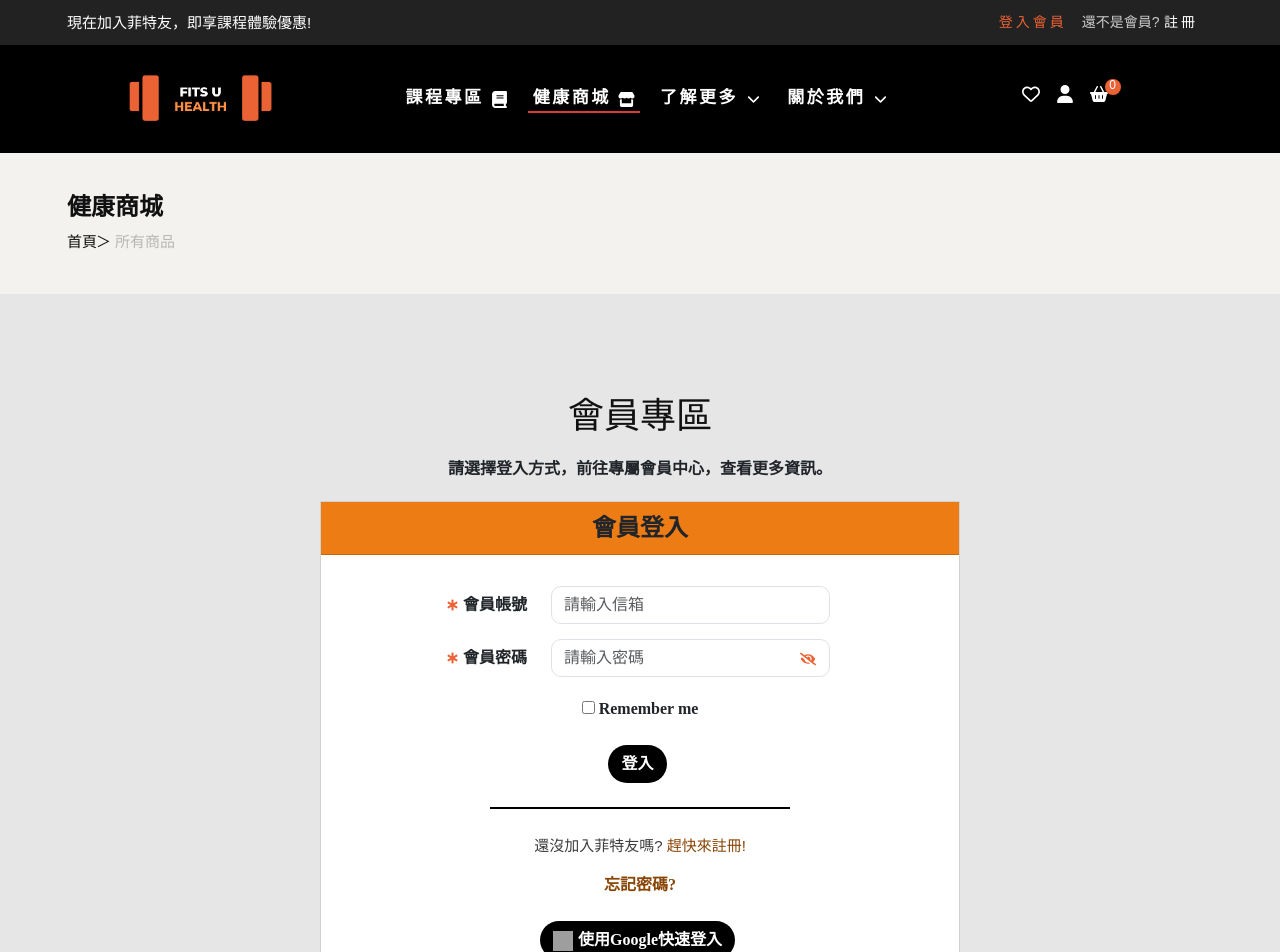
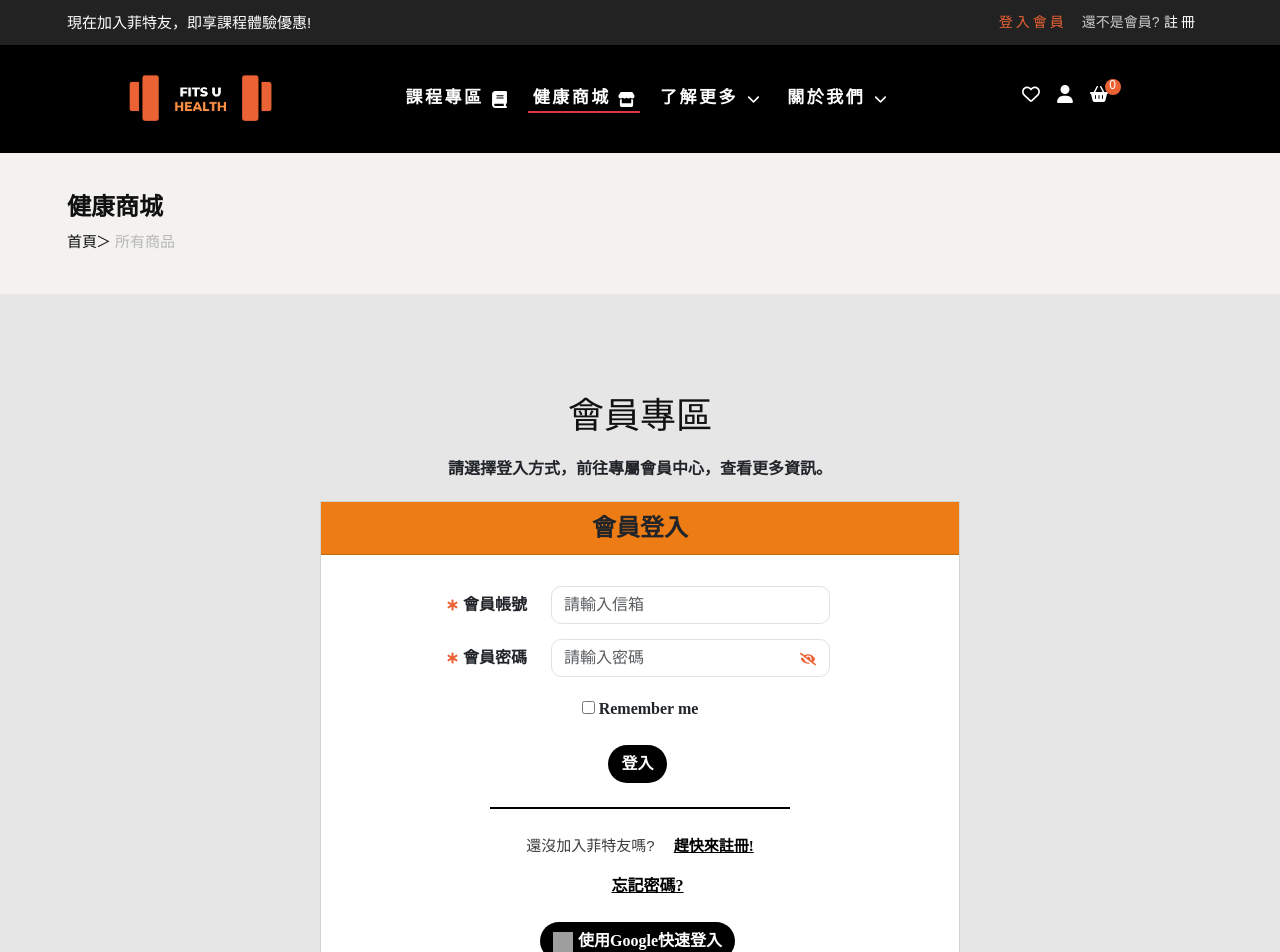
Before and after one commit to ni86910/team1_final, a Next.js app in the folder frontend-react/: page /member/login in a window 1280 px wide. Shown: the top 952 px of the page. Built offline with nearby package versions, Linux system fonts and the light colour scheme; no server answers; grey boxes are pictures that could not be loaded.

Commit message:
登入頁面完成

```diff
--- a/frontend-react/components/member/login.js
+++ b/frontend-react/components/member/login.js
@@ -8,18 +8,20 @@ import Link from 'next/link'
 import GoogleLogin from './google-login'
 import { FaStarOfLife } from 'react-icons/fa6'
 import { FaEye, FaEyeSlash } from 'react-icons/fa'
-import Image from 'next/image'
 
 export default function LoginPage() {
   const router = useRouter()
   const { login } = useAuth()
 
   // 呈現密碼用
-  const [inputText, setInputText] = useState('')
+
   const [showPassword, setShowPassword] = useState(false)
 
+  // 新增Remember Me 狀態
+  const [rememberMe, setrememberMe] = useState(false)
+
   // 驗證
-  const [data, setData] = useState({
+  const [Logindata, setLoginData] = useState({
     m_account: '',
     m_pwd: '',
   })
@@ -28,16 +30,14 @@ export default function LoginPage() {
     m_pwd: '',
   })
 
-  // 新增Remember Me 狀態
-  const [rememberMe, setrememberMe] = useState(false)
-
+  //Remember Me
   useEffect(() => {
     const rememberAccount = localStorage.getItem('rememberAccount')
     const rememberPwd = localStorage.getItem('rememberPwd')
     const rememberState = localStorage.getItem('rememberState')
 
     if (rememberState === 'true' && rememberAccount && rememberPwd) {
-      setData({ m_account: rememberAccount, m_pwd: rememberPwd })
+      setLoginData({ m_account: rememberAccount, m_pwd: rememberPwd })
       setrememberMe(true)
     }
   }, [])
@@ -46,16 +46,16 @@ export default function LoginPage() {
   const validateFields = () => {
     const newErrors = {}
 
-    if (validator.isEmpty(data.m_account, { ignore_whitespace: true })) {
+    if (validator.isEmpty(Logindata.m_account, { ignore_whitespace: true })) {
       newErrors.m_account = '帳號為必填欄位'
-    } else if (!validator.isEmail(data.m_account)) {
-      newErrors.m_account = '電子郵件格式不正確'
+    } else if (!validator.isEmail(Logindata.m_account)) {
+      newErrors.m_account = '信箱格式不正確'
     }
 
-    if (validator.isEmpty(data.m_pwd, { ignore_whitespace: true })) {
+    if (validator.isEmpty(Logindata.m_pwd, { ignore_whitespace: true })) {
       newErrors.m_pwd = '密碼為必填欄位'
     } else if (
-      !validator.isStrongPassword(data.m_pwd, {
+      !validator.isStrongPassword(Logindata.m_pwd, {
         minLength: 5, // 最小字元數
         minLowercase: 1, // 最少要幾個小寫英文字元
         minUppercase: 0, // 最少要幾個大寫英文字元
@@ -63,7 +63,7 @@ export default function LoginPage() {
         minSymbols: 0, // 最少要幾個符號
       })
     ) {
-      newErrors.m_pwd = '密碼至少5個字元，要包含一個英文小寫字元'
+      newErrors.m_pwd = '密碼至少5個字元，英文+數字'
     }
 
     setErrors(newErrors)
@@ -78,7 +78,7 @@ export default function LoginPage() {
       return
     }
 
-    const { m_account, m_pwd } = data
+    const { m_account, m_pwd } = Logindata
 
     try {
       const result = await login(m_account, m_pwd)
@@ -117,14 +117,15 @@ export default function LoginPage() {
   }
 
   // 處理輸入框變化
-  const handleChange = (e) => {
-    setData({
-      ...data,
+  const handleChangeLogin = (e) => {
+    setLoginData({
+      ...Logindata,
       [e.target.name]: e.target.value,
     })
   }
+
   // 處理輸入框失去焦點
-  const handleBlur = (e) => {
+  const handleLoginBlur = (e) => {
     validateFields()
   }
 
@@ -175,9 +176,9 @@ export default function LoginPage() {
                                 type="email"
                                 id="m_account"
                                 name="m_account"
-                                value={data.m_account}
-                                onChange={handleChange}
-                                onBlur={handleBlur}
+                                value={Logindata.m_account}
+                                onChange={handleChangeLogin}
+                                onBlur={handleLoginBlur}
                                 placeholder="請輸入信箱"
                               />
                             </div>
@@ -204,9 +205,9 @@ export default function LoginPage() {
                                 id="m_pwd"
                                 name="m_pwd"
                                 type={showPassword ? 'text' : 'password'}
-                                value={data.m_pwd}
-                                onChange={handleChange}
-                                onBlur={handleBlur}
+                                value={Logindata.m_pwd}
+                                onChange={handleChangeLogin}
+                                onBlur={handleLoginBlur}
                                 placeholder="請輸入密碼"
                               />
                               <button
@@ -220,12 +221,17 @@ export default function LoginPage() {
                                 {!showPassword ? <FaEyeSlash /> : <FaEye />}
                               </button>
                             </div>
+                            <div className="error">{errors.m_pwd}</div>
                           </div>
                           <div
                             className={`checkbox ${style['check-remember']}`}
                           >
                             <label>
-                              <input type="checkbox" />
+                              <input
+                                type="checkbox"
+                                checked={rememberMe}
+                                onChange={handleRememberMeChange}
+                              />
                               &nbsp;Remember me
                             </label>
                           </div>
@@ -237,20 +243,6 @@ export default function LoginPage() {
                             <span className="glyphicon glyphicon-off" />
                             登入
                           </button>
-                          {/* <button
-                            type="submit"
-                            className={`btn ${style['google-btn']}`}
-                          >
-                            <span className="glyphicon glyphicon-remove" />
-                            <Image
-                              className={style['google-img']}
-                              src="/img/member/google.png"
-                              width={20}
-                              height={20}
-                              alt="google"
-                            />
-                            使用Google快速登入
-                          </button> */}
                           <br />
                           <br />
                           <div className={style['straight-line']} />
@@ -258,14 +250,17 @@ export default function LoginPage() {
                           <div className="sign">
                             <p>
                               還沒加入菲特友嗎?{' '}
-                              <Link href="register" className={style['a-link']}>
+                              <Link
+                                href="register"
+                                className={style['register-link']}
+                              >
                                 {' '}
                                 趕快來註冊!
                               </Link>
                             </p>
                             <Link
                               href="forget-password"
-                              className={style['a-link']}
+                              className={style['forget-link']}
                             >
                               忘記密碼?
                             </Link>
--- a/frontend-react/styles/login.module.scss
+++ b/frontend-react/styles/login.module.scss
@@ -49,37 +49,21 @@ text-align: center;
   width: 20px;
   margin-right: 5px;
 }
-.register-link{
-  &:after{
-    top: 0%;
-    left: 0;
-    width: 0%;
-    height:100%;
-    background: -webkit-linear-gradient(0deg, rgba(34,193,195,1) 0%, rgba(253,187,45,1) 100%);
-    z-index: -1; //把他壓下去
-    }
+.register-link,
+.forget-link
+{
+  font-family: 微軟正黑體;
+  font-weight: bold;
+  color:black;
+  padding-top: 15px;
+  padding-left: 15px;
+  text-decoration: underline;
+
 
   &:hover{
-    color: black;
-    transition-delay: 0.1s; //讓他晚一點點出來，不然會有瞬間是黑的
-
-      &:after {
-      top: 0;
-      width: 100%
-    }
+    color:$primary-color;
+    padding-top: 15px;
   }
-  // font-family: 微軟正黑體;
-  // font-weight: bold;
-  // color:black;
-  // padding-top: 15px;
-  // padding-left: 15px;
-  // text-decoration: underline;
-
-
-  // &:hover{
-  //   color:$primary-color;
-  //   padding-top: 15px;
-  // }
 }
 
 .forget-password-link{
```
